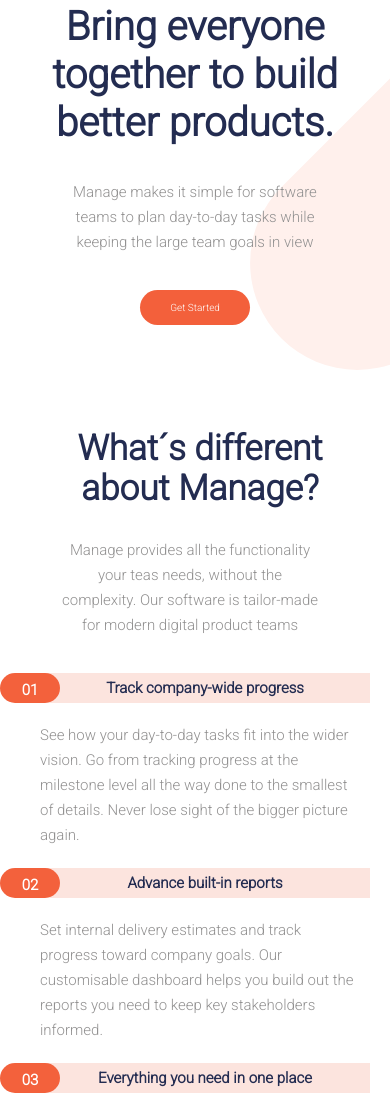
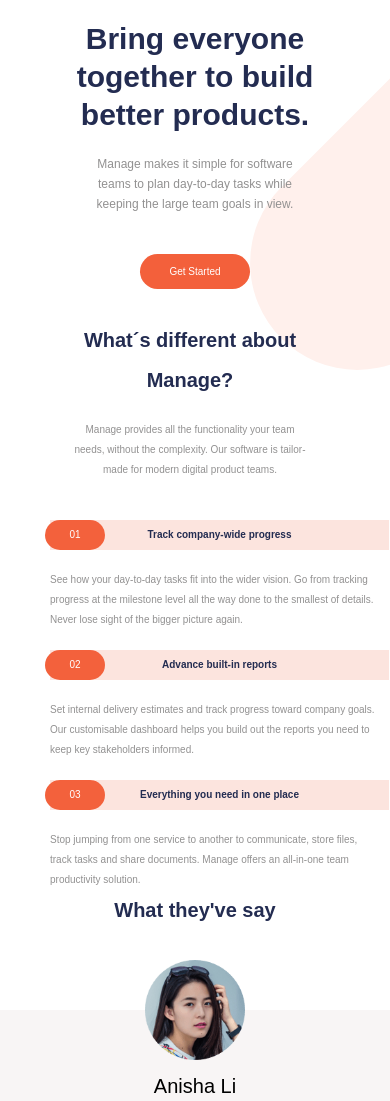
Before and after one commit to GriselOrtizClavijo/Maquetado-Front-, a plain HTML site: page index.html in a window 390 px wide. Shown: the part 490-1591 px from the top of the page. Drawn offline with Linux system fonts and the light colour scheme.

Commit message:
final de version mobile

```diff
--- a/css/style.css
+++ b/css/style.css
@@ -1,7 +1,8 @@
 * {
     box-sizing:border-box;
-    font-family: 'Be Vietnam Pro', sans-serif;
-    font-family: 'Roboto', sans-serif;
+    font-family: 'Be Vietnam', sans-serif;
+    padding: 0px;
+    margin: 0px;
     }
 
     body{
@@ -30,7 +31,7 @@ header {
 
 .logo {
     height: 25px;
-    margin-top: 0px;
+    margin-top: 30px;
     margin-left: 10px;
     position: relative;
     width: 150px;
@@ -40,12 +41,14 @@ header {
     display: flex;
     margin-top: 0px;
     padding-top: 0px;
+    align-items: center;
     position: relative;
     }
 
 ul.menu li{
     display:inline-block;
     font-size: 12px;
+    font-weight: normal;
     list-style-type: none;
     margin: 0px 0px 0px 0px;
     position: relative
@@ -88,7 +91,7 @@ header span button {
 main {
     background-image: url(/imagenes/bg-tablet-pattern.svg);
     background-repeat: no-repeat;
-    background-position-x: -80%;
+    background-position-x: -50%;
     background-position-y: 65%;
     background-size: 60%;
     width: 100%;
@@ -101,36 +104,37 @@ main {
     justify-content: space-around;
     position: relative;
     width: 100%;
-    padding-left: 50px;
+    padding-left: 60px;
     padding-right: 30px
     }
 
 .bringe {
     flex-direction: column;
     height: 500px;
-    padding-right: 30px;
-    top: 30px;
+    padding-right: 80px;
     width: 700px;
     z-index: 20;
     }
 
 h1 {
     color: rgb(35, 44, 81);
-    font-size: 60px;
-    font-weight: 900;
-    line-height: 70px;
+    font-size: 50px;
+    font-weight: 600;
+    line-height: 55px;
+    margin-top: 50px;
     }
 
 .bringe,p,h3 {
     color: rgb(146, 145, 145);
-    font-size: 20px;
+    font-size: 15px;
     font-weight: normal;
-    line-height: 40px;
-    padding-right: 100px
+    line-height: 25px;
+    padding-top: 20px;
+    padding-right: 120px
     }
 
 .section1 .bringe,button {
-    margin-top: 30px;
+    margin-top: 20px;
     }
 
 .ilustracion {
@@ -146,16 +150,15 @@ h1 {
 .section2 {
     display:flex;
     justify-content: space-around;
-    margin-top: 100px;
     position: relative;
     text-align: justify;
     width: 100%;
     }
 
 .different {
-    margin-top: 0px;
+    margin-top: 50px;
     width: 40%;
-
+    padding-left: 20px;
     }
 
 .lista {
@@ -170,13 +173,14 @@ h1 {
     color: rgb(255, 255, 255);
     content:"01";
     display:block;
-    font-size: 18px;
-    font-weight: bold;
+    font-size: 15px;
+    font-weight: normal;
     height: 35px;
     padding-top: 5px;
     position: absolute;
-    right: 600px;
+    right: 580px;
     text-align: center;
+    top: 75px;
     width: 60px;
     }
 
@@ -186,28 +190,31 @@ h1 {
     color: rgb(255, 255, 255);
     content:"02";
     display:block;
-    font-size: 18px;
-    font-weight: bold;
+    font-size: 15px;
+    font-weight: normal;
     height: 35px;
     padding-top: 5px;
     position: absolute;
-    right: 600px;
+    right: 580px;
     text-align: center;
+    top: 260px;
     width: 60px;
     }
-    .lista .li3::before {
+
+.lista .li3::before {
     background-color: #F3613C;
     border-radius: 20px 20px 20px 20px;
     color: rgb(255, 255, 255);
     content:"03";
     display:block;
-    font-size: 18px;
-    font-weight: bold;
+    font-size: 15px;
+    font-weight: normal;
     height: 35px;
     padding-top: 5px;
     position: absolute;
-    right: 600px;
+    right: 580px;
     text-align: center;
+    top: 445px;
     width: 60px;
     }
 
@@ -216,27 +223,32 @@ h1 {
     font-size: 40px;
     font-weight: 900;
     line-height: 50px;
-    padding-right: 20px;
+    padding-right: 0px;
     }
-.section2 .different p {
-    padding-right: 40px;
-    text-align: left;
+
+.section2,.different p {
     padding-left: 0px;
-}
+    padding-right: 150px;
+    }
+
 
 .section2,article,ol,li,h4 {
     color: rgb(35, 44, 81);
-    font-size: 18px;
+    font-size: 16px;
     font-weight: 900;
     list-style-type: none;
-    padding-left: 40px;
+    padding-left: 50px;
+    padding-top: 20px;
     }
 
 .section2,article,ol,p {
-    font-size: 18px;
+    font-size: 15px;
     font-weight: normal;
-    line-height: 30px;
-    padding-left: 40px;
+    line-height: 25px;
+    margin-right: 0px;
+    padding-left: 50px;
+    padding-right: 30px;
+
     }
 
     /*titulo tres*/
@@ -266,7 +278,7 @@ h1 {
 .comentarios,h5 {
     bottom: 40px;
     font-size: 15px;
-    font-weight: bold;
+    font-weight: normal;
     margin-top: 20px;
     position: relative;
     text-align: center;
@@ -305,11 +317,6 @@ h1 {
 
 .section4 {
     background-color: #F3613C;
-    background-image:none;
-    background-position-x: 15%;
-    background-position-y: 0%;
-    background-repeat: no-repeat;
-    background-size: 50%;
     display:flex;
     height: 210px;
     justify-content: space-around;
@@ -349,8 +356,9 @@ h1 {
     align-items: center;
     bottom: 25px;
     display: flex;
+    justify-self: center;
     justify-content:flex-end;
-    padding-right: 60px;
+    padding-right: 100px;
     position:relative;
     width: 50%;
     }
@@ -428,8 +436,9 @@ footer .logo {
 footer .nav1 li {
     color: white;
     font-size: 12px;
+    font-weight: normal;
     list-style-type: none;
-    line-height: 30px;
+    line-height: 15px;
     position: relative;
     text-align: left;
     }
@@ -437,8 +446,9 @@ footer .nav1 li {
 footer .nav2 li {
     color: white;
     font-size: 12px;
+    font-weight: normal;
     list-style-type: none;
-    line-height: 30px;
+    line-height: 15px;
     position: relative;
     text-align: left;
     }
@@ -494,6 +504,7 @@ footer .menufooter li:hover {
     align-self: flex-end;
     color: rgb(255, 255, 255);
     font-size: 13px;
+    padding-right: 100px;
     padding-top: 80px;
     position: absolute;
     }
@@ -576,18 +587,20 @@ footer .menufooter li:hover {
 
     .ilustracion {
         align-self: center;
-        height: 380px;
-        padding: 0px 0px 30px 0px;
+        height: 350px;
+        padding: 0px 0px 30px 20px;
         position: absolute;
         top: 10px;
-        width: 400px;
+        width: 350px;
         z-index: 0;
         }
 
     .bringe {
         height: 500px;
         top: 380px;
+        margin-right: 0px;
         padding: 0px;
+        padding-right: 0px;
         position: relative;
         text-align: center;
         width: 100%;
@@ -595,17 +608,17 @@ footer .menufooter li:hover {
         }
 
     h1 {
-        font-size: 40px;
-        line-height: 48px;
-        padding-bottom: 0px;
+        font-size: 30px;
+        line-height: 38px;
+        padding: 0px 10px 0px 10px;
         text-align: center;
         }
 
     .bringe,p,h3 {
-        font-size: 15px;
+        font-size: 12px;
         font-weight: normal;
-        line-height: 25px;
-        padding: 0px 30px 0px 30px;
+        line-height: 20px;
+        padding: 0px 40px 0px 40px;
         }
 
     .section1 .bringe,button {
@@ -628,71 +641,84 @@ footer .menufooter li:hover {
         margin-top: 30px;
         padding-top: 180px;
         padding-left: 0px;
+        padding-right: 0px;
+        margin-right: 0px;
         text-align: center;
         width: 100%;
         }
 
     .section2,.different,h2 {
-        font-size: 35px;
+        font-size: 20px;
         line-height: 40px;
         padding-left: 30px;
+        padding-right: 30px;
         text-align: center;
         }
 
     .section2 .different p {
-        padding-left: 30px;
+        padding-left: 40px;
+        padding-right: 40px;
         text-align: center;
         }
 
     .lista {
         padding:0px;
         text-align: left;
-        width: 100%;
+        padding-left: 0px;
+        margin-left: 0px;
+        width: 105%;
         }
 
     .lista .li1::before {
-        font-size: 15px;
+        font-size: 10px;
         height: 20px;
         margin-left: 0px;
         padding-top: 5px;
         padding-bottom: 5px;
         padding-left: 0px;
-        right: 330px;
+        right: 285px;
+        top: 430px;
         width: 60px;
         }
 
     .lista .li2::before {
-        font-size: 15px;
+        font-size: 10px;
         height: 20px;
         padding-top: 5px;
         padding-bottom: 5px;
-        right: 330px;
+        right: 285px;
+        top: 560px;
         width: 60px;
-            }
+        }
+
     .lista .li3::before {
-        font-size: 15px;
+        font-size: 10px;
         height: 20px;
         padding-top: 5px;
         padding-bottom: 5px;
-        right: 330px;
+        right: 285px;
+        top: 690px;
         width: 60px;
         }
     .section2 article ol h4 {
         background-color: #fcdfd7d2;
-        font-size: 15px;
+        font-size: 10px;
         font-weight: 900;
+        height: 30px;
         line-height: 30px;
+        padding-top: 0px;
         text-align: center;
         padding-left: 0px;
         width:100%
         }
 
     .section2,article,ol,p {
-        font-size: 15px;
-        line-height: 25px;
+        font-size: 10px;
+        line-height: 20px;
         text-align: left;
         padding-left: 0px;
         padding-right: 10px;
+        padding-top: 20px;
         }
 
         /*Clases de la seccion 3*/
@@ -702,9 +728,7 @@ footer .menufooter li:hover {
         height: 100%;
         flex-direction: column;
         justify-content: space-between;
-
         }
-
 
         .comentarios {
         width: 100%;
@@ -749,6 +773,7 @@ footer .menufooter li:hover {
 
         .section4 {
         flex-direction: column;
+        height: 400px;
         background-image: none;
         }
 
@@ -773,6 +798,7 @@ footer .menufooter li:hover {
         justify-content:center;
         display: flex;
         align-items: center;
+        padding-right: 0px;
         position:relative;
         bottom: 50px;
         }
@@ -780,8 +806,9 @@ footer .menufooter li:hover {
         .section4 h2 {
         font-size: 40px;
         color: rgb(255, 255, 255);
+        align-self: center;
         line-height: 50px;
-        padding: 0px 15px 0px 15px;
+        padding: 30px 35px 0px 35px;
         }
 
     /*clases del footer*/
@@ -792,6 +819,7 @@ footer .menufooter li:hover {
         justify-items: center;
         flex-direction: column;
         }
+
         .icons {
         order:3;
         flex-direction: column-reverse;
@@ -806,25 +834,30 @@ footer .menufooter li:hover {
 
         footer .logo {
         width: 150px;
-        height: 35px;
+        height: 25px;
         margin-left: 0px;
         }
 
         .redes {
-        font-size: 35px;
+
         padding: 0px;
         position: relative;
         top: 0px;
         padding-top: 30px;
         }
 
+        .red {
+        font-size: 30px;
+        margin: 15px;
+        }
+
         .menufooter {
         order: 2;
         width: 100%;
         justify-content: space-around;
-        align-items: center;
+        align-items: left;
         margin-left: 0px;
-        margin-bottom: 280px;
+        margin-bottom: 250px;
         }
 
         .nav1 {
@@ -837,40 +870,48 @@ footer .menufooter li:hover {
         .nav2 {
         font-size: 15px;
         line-height: 25px;
-        text-align: center;
+        text-align: left;
         padding: 0px;
         }
 
         .formulario {
+        align-items: center;
+        justify-items: center;
         order: 1;
+        padding-right: 45px;
+        position: relative;
         width: 100%;
-        align-content: space-between;
         z-index: 1;
-        position: relative;
-
         }
 
         .form1 {
-        width: 200px;
+        border-radius: 20px 20px 20px 20px;
+        font-size: 15px;
         height: 40px;
-        font-size: 20px;
-        border-radius: 20px 20px 20px 20px;
+        margin-bottom: 0px;
+        margin-left: 0px;
+        padding-left: 0px;
+        position: relative;
         top: 30px;
-        margin-bottom: 0px;
+        width: 250px;
         }
 
         .buttonform {
-        width: 90px;
+
         height: 40px;
         border-radius:  20px 20px 20px 20px;
         background-color: #F3603B;
-        font-size: 20px;
+        font-size: 15px;
         color:rgb(255, 255, 255);
+        position: absolute;
         top: 30px;
+        width: 60px;
         }
 
         .copy {
-        padding-top: 800px;
-        align-self: center;
+        padding-right: 40px;
+        padding-top: 900px;
+        justify-self: center;
+        text-align: center;
         }
     }
--- a/index.html
+++ b/index.html
@@ -8,7 +8,7 @@
     <link rel="stylesheet" href="./css/style.css">
     <link rel="preconnect" href="https://fonts.googleapis.com">
     <link rel="preconnect" href="https://fonts.gstatic.com" crossorigin>
-    <link href="https://fonts.googleapis.com/css2?family=Be+Vietnam+Pro:wght@600&family=Roboto:wght@100;300&display=swap" rel="stylesheet">
+    <link href="https://fonts.googleapis.com/css2?family=Be+Vietnam+Pro:wght@100&display=swap" rel="stylesheet">
     <title>Grisel Ortiz Clavijo</title>
 </head>
 <body>
@@ -46,7 +46,7 @@
                         <h3>
                         Manage makes it simple for software teams
                         to plan day-to-day tasks while keeping the
-                        large team goals in view
+                        large team goals in view.
                         </h3>
                     </p>
                     <span>
@@ -64,7 +64,7 @@
                         What´s different about Manage?
                     </h2>
                     <p>
-                        Manage provides all the functionality your teas needs, without the complexity. Our software is tailor-made for modern digital product teams
+                        Manage provides all the functionality your team needs, without the complexity. Our software is tailor-made for modern digital product teams.
                     </p>
                 </div>
                 <article class="lista">
@@ -161,7 +161,7 @@
         </nav>
         <div class="formulario">
         <form action="#" method="post">
-            <input type="email" name="email" class="form1" placeholder="johnmadden/mail">
+            <input type="email" name="email" class="form1" placeholder="">
             <input type="button" name="boton" class="buttonform" value="Go">
         </form>
         <p class="copy">Copyright 2020. All Rights Reserved</p>
```
